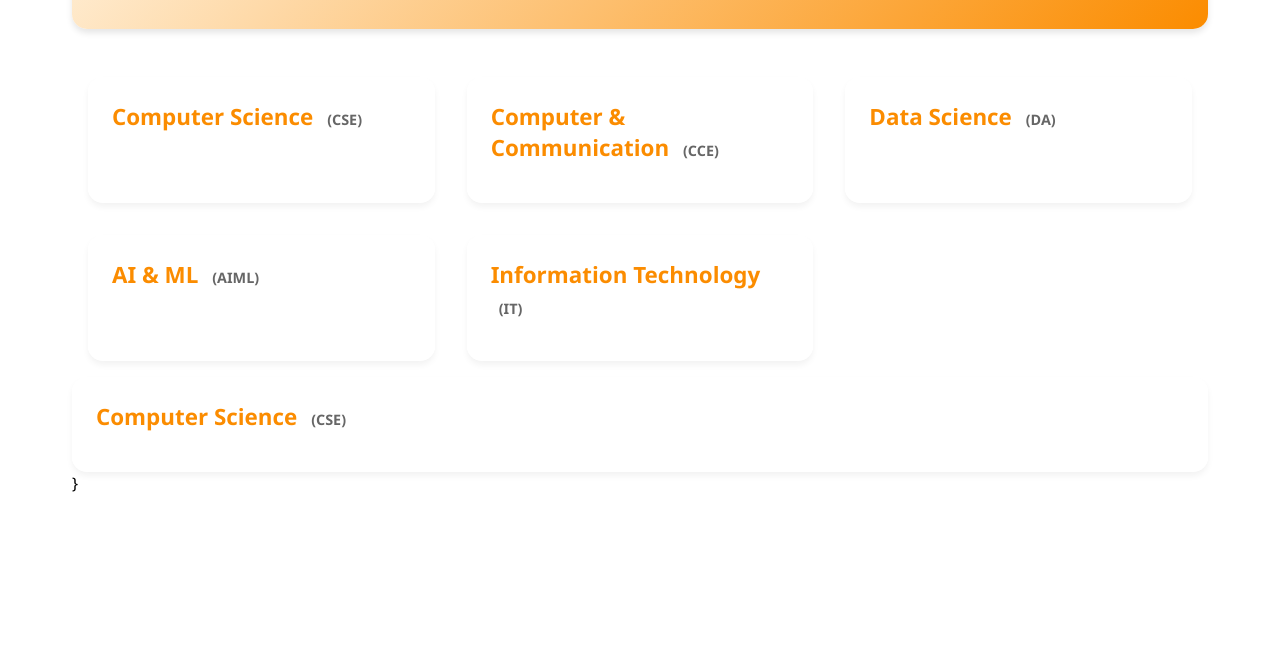
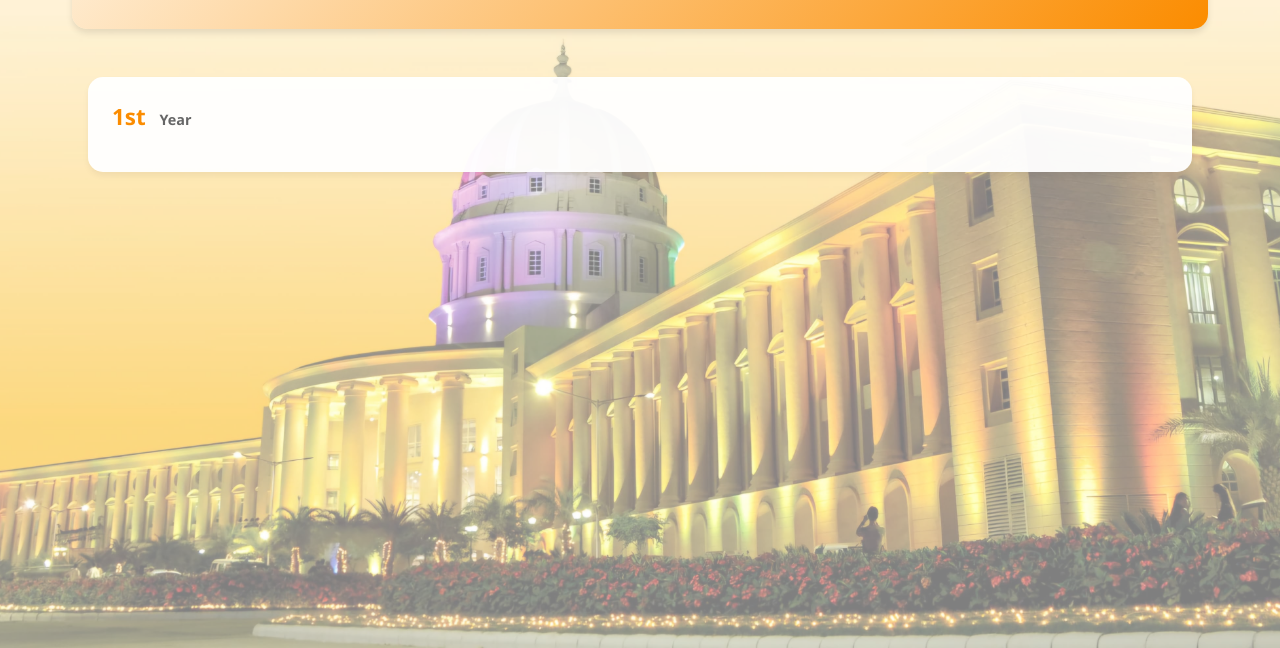
Before and after one commit to vardhanbhops/mujarchive, a plain HTML site: page index.html in a window 1280 px wide. Shown: the part 152-800 px from the top of the page. Drawn offline with Linux system fonts and the light colour scheme.

Commit message:
Update index.html

```diff
--- a/index.html
+++ b/index.html
@@ -14,7 +14,7 @@
 
         body::before {
             content: "";
-            background-image: url("images/background.jpg");
+            background-image: url("background.jpg");
             background-size: cover;
             background-position: center;
             opacity: 0.5;
@@ -202,80 +202,33 @@
         <div class="branches">
             <!-- CSE -->
             <div class="branch-card">
-                <h2>Computer Science <span>(CSE)</span></h2>
+                <h2>1st <span>Year</span></h2>
                 <ul class="year-list">
                     <li class="year-item">
-                        <div class="year-title">First Year</div>
-                        <a href="papers/cse/year1/subject1.pdf" class="subject-link" target="_blank">Computational Mathematics</a>
-                        <a href="cse_year1_subject2.pdf" class="subject-link" target="_blank">1st year_physics</a>
-                        <a href="cse_year1_subject2.pdf" class="subject-link" target="_blank">2nd year_chemistry</a>
-                        <a href="cse_year1_subject2.pdf" class="subject-link" target="_blank">Programming Fundamentals</a>
-                        <a href="cse_year1_subject2.pdf" class="subject-link" target="_blank">Programming Fundamentals</a>
-                        <!-- Add 4 more subjects -->
-                    </li>
-                    <!-- Repeat for Year 2 and Year 3 -->
-                </ul>
-            </div>
+
 
             <!-- CCE -->
-            <div class="branch-card">
-                <h2>Computer & Communication <span>(CCE)</span></h2>
-                <!-- Similar structure -->
-            </div>
 
-            <!-- DA -->
-            <div class="branch-card">
-                <h2>Data Science <span>(DA)</span></h2>
-                <!-- Similar structure -->
-            </div>
-
-            <!-- AIML -->
-            <div class="branch-card">
-                <h2>AI & ML <span>(AIML)</span></h2>
-                <!-- Similar structure -->
-            </div>
-
-            <!-- IT -->
-            <div class="branch-card">
-                <h2>Information Technology <span>(IT)</span></h2>
-                <!-- Similar structure -->
-            </div>
-        </div>
 
         <!-- Computer Science (CSE) -->
         <div class="branch-card">
-            <h2>Computer Science <span>(CSE)</span></h2>
+            <h2>CHEMISTRY CYCLE</h2>
             <ul class="year-list">
                 <!-- 1st Year -->
                 <li class="year-item">
                     <div class="year-title">1st Year</div>
-                    <a href="papers/CSE/Year1/Mathematics-I.pdf" class="subject-link" target="_blank">Mathematics-I</a>
-                    <a href="papers/CSE/Year1/Physics.pdf" class="subject-link" target="_blank">Physics</a>
-                    <a href="papers/CSE/Year1/Programming-Basics.pdf" class="subject-link" target="_blank">Programming Basics</a>
-                    <a href="papers/CSE/Year1/Electrical-Basics.pdf" class="subject-link" target="_blank">Electrical Basics</a>
-                    <a href="papers/CSE/Year1/Mechanics.pdf" class="subject-link" target="_blank">Mechanics</a>
-                    <a href="papers/CSE/Year1/English.pdf" class="subject-link" target="_blank">English</a>
+                    <a href="papers/CSE/Year1/Mathematics-I.pdf" class="subject-link" target="_blank">Calculus & Matrices</a>
+                    <a href="papers/CSE/Year1/Physics.pdf" class="subject-link" target="_blank">Basic Electrical Engineering</a>
+                    <a href="papers/CSE/Year1/Programming-Basics.pdf" class="subject-link" target="_blank">Basic Electronics</a>
+                    <a href="papers/CSE/Year1/Electrical-Basics.pdf" class="subject-link" target="_blank">Biology for Engineers</a>
+                    <a href="papers/CSE/Year1/Mechanics.pdf" class="subject-link" target="_blank">Engineering Chemistry</a>
+                    <a href="papers/CSE/Year1/English.pdf" class="subject-link" target="_blank">Constitution of India</a>
                 </li>
 
                 <!-- 2nd Year -->
-                <li class="year-item">
-                    <div class="year-title">2nd Year</div>
-                    <a href="papers/CSE/Year2/Data-Structures.pdf" class="subject-link" target="_blank">Data Structures</a>
-                    <a href="papers/CSE/Year2/Algorithms.pdf" class="subject-link" target="_blank">Algorithms</a>
-                    <!-- Add 4 more subjects -->
-                </li>
 
-                <!-- 3rd Year -->
-                <li class="year-item">
-                    <div class="year-title">3rd Year</div>
-                    <a href="papers/CSE/Year3/AI-Fundamentals.pdf" class="subject-link" target="_blank">AI Fundamentals</a>
-                    <a href="papers/CSE/Year3/Cloud-Computing.pdf" class="subject-link" target="_blank">Cloud Computing</a>
-                    <!-- Add 4 more subjects -->
-                </li>
-            </ul>
-        </div>
 
-}
+
     </div>
 </body>
 </html>
```
